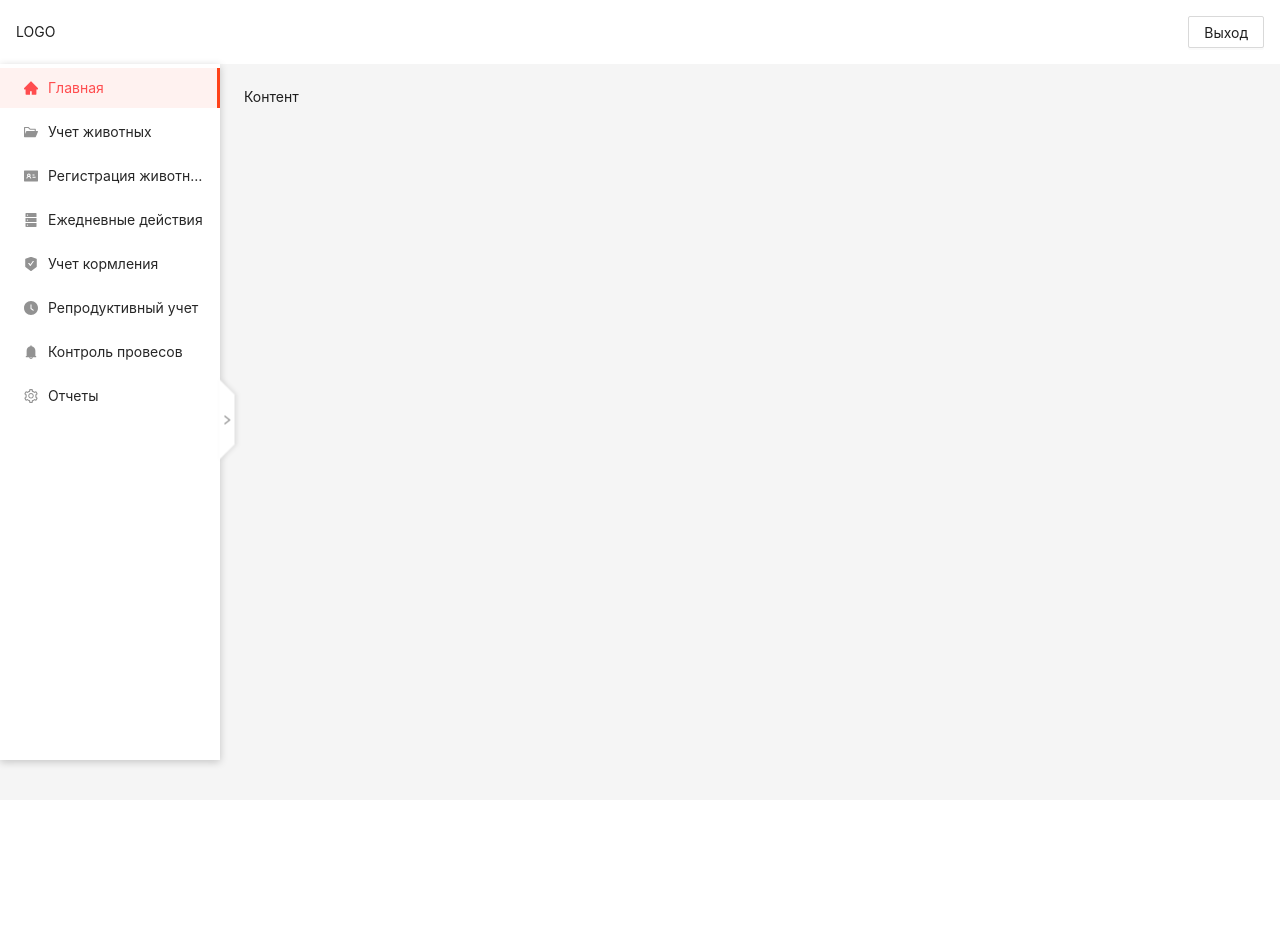
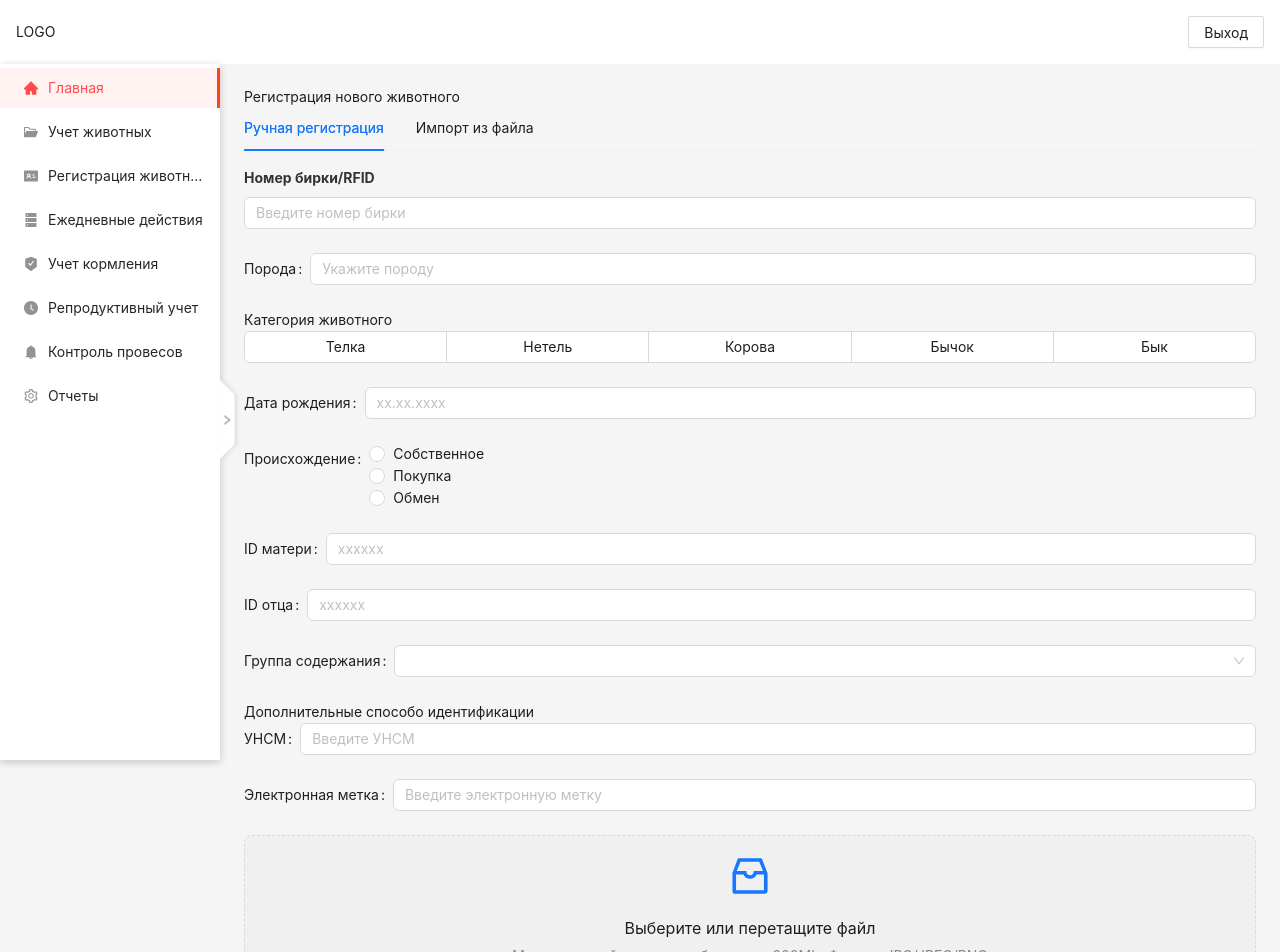
Before and after one commit to olyannaa/cattle_track_frontend, a React (Vite) app: page / in a window 1280 px wide. Shown: the top 952 px of the page. Before the commit the page ends 800 px from the top, so only its background shows below. Built offline with nearby package versions, Linux system fonts and the light colour scheme.

Commit message:
add forms

```diff
--- a/src/app/register-animal/RegisterAnimalsPage.tsx
+++ b/src/app/register-animal/RegisterAnimalsPage.tsx
@@ -1,7 +1,34 @@
+import { Tabs, TabsProps } from 'antd';
+import { ImportSelexForm } from './components/forms/import-selex-form/ImportSelexForm';
+import { ManualRegistrationForm } from './components/forms/manual-registration-form/ManualRegistrationForm';
+import { useState } from 'react';
+
 export const RegisterAnimalPage = () => {
+    const [activeTab, setActiveTab] = useState('1');
+    const items: TabsProps['items'] = [
+        {
+            key: '1',
+            label: 'Ручная регистрация',
+        },
+        {
+            key: '2',
+            label: 'Импорт из файла',
+        },
+    ];
+    const onChange = (key: string) => {
+        setActiveTab(key);
+    };
+
     return (
         <div>
-            <h1>Контент</h1>
+            <div>
+                <h1>Регистрация нового животного</h1>
+                <Tabs defaultActiveKey='1' items={items} onChange={onChange} />
+            </div>
+            <div>
+                {activeTab === '1' && <ManualRegistrationForm />}
+                {activeTab === '2' && <ImportSelexForm />}
+            </div>
         </div>
     );
 };
--- /dev/null
+++ b/src/app/register-animal/components/forms/import-selex-form/ImportSelexForm.tsx
@@ -0,0 +1,67 @@
+import { Form, List, Typography } from 'antd';
+import Dragger from 'antd/es/upload/Dragger';
+import { InboxOutlined } from '@ant-design/icons';
+
+export const ImportSelexForm = () => {
+    const data = [
+        'Инвентарный номер (обязательное поле, всегда первая колонка)',
+        'Дата рождения',
+        'Дата поступления',
+        'Дата выбытия',
+        'Причина выбытия',
+        'Расход',
+        'Живая масса при выбытии',
+        'Последнее взвешивание (дата)',
+        'Последнее взвешивание (вес)',
+        'Пол (1-бычок, 2-телка, 3-бык, 4-корова)',
+        'Статус',
+        'Инв.№ предка - O (отец)',
+        'Инв.№ предка - M (мать)',
+        'Порода',
+        'Хозяйство рождения',
+        'Область рождения',
+        'Гос-во рождения',
+    ];
+
+    return (
+        <div>
+            <Form>
+                <h2>Импорт животных из файла выгрузки СЕЛЭКС</h2>
+                <Form.Item>
+                    <Dragger>
+                        <p className='ant-upload-drag-icon'>
+                            <InboxOutlined />
+                        </p>
+                        <p className='ant-upload-text'>
+                            Выберите или перетащите файл
+                        </p>
+                        <p className='ant-upload-hint'>
+                            Максимальный размер изображения 200Mb. Формат
+                            JPG/JPEG/PNG
+                        </p>
+                    </Dragger>
+                </Form.Item>
+            </Form>
+            <div>
+                <h3>Файл должен содержать следующие колонки:</h3>
+                <div>
+                    <h3>Дополнительные способы идентификации</h3>
+                    <p>
+                        Дополнительные способы идентификации: Вы можете добавить
+                        любые дополнительные колонки для идентификации животных
+                        (например, УНСМ, Электронная метка, и др.). Эти поля
+                        будут автоматически созданы в системе как дополнительные
+                        поля идентификации.
+                    </p>
+                </div>
+                <List
+                    header={<div>Header</div>}
+                    footer={<div>Footer</div>}
+                    bordered
+                    dataSource={data}
+                    renderItem={(item) => <List.Item>{item}</List.Item>}
+                />
+            </div>
+        </div>
+    );
+};
--- /dev/null
+++ b/src/app/register-animal/components/forms/manual-registration-form/ManualRegistrationForm.tsx
@@ -0,0 +1,102 @@
+import { Button, Form, Input, Radio, Select } from 'antd';
+import { InboxOutlined } from '@ant-design/icons';
+import {
+    IRadioGroup,
+    RadioGroup,
+} from '../../../../../global-components/custom-input/radio-group/RadioGroup';
+import { useState } from 'react';
+import Dragger from 'antd/es/upload/Dragger';
+import { InputLabel } from '../../../../../global-components/custom-input/input-label/InputLabel';
+
+export const ManualRegistrationForm = () => {
+    const [dateBorn, setDateBorn] = useState('');
+    const animalsOptions: IRadioGroup = {
+        title: 'Категория животного',
+        options: [
+            { label: 'Телка', value: 'Телка' },
+            { label: 'Нетель', value: 'Нетель' },
+            { label: 'Корова', value: 'Корова' },
+            { label: 'Бычок', value: 'Бычок' },
+            { label: 'Бык', value: 'Бык' },
+        ],
+    };
+    const formatDateBorn = (e) => {
+        let val = e.target.value.replace(/\D/g, '');
+        if (val.length > 2 && val.length <= 4) {
+            val = `${val.slice(0, 2)}.${val.slice(2)}`;
+        } else if (val.length > 4) {
+            val = `${val.slice(0, 2)}.${val.slice(2, 4)}.${val.slice(4, 8)}`;
+        }
+        setDateBorn(val);
+    };
+    return (
+        <Form>
+            <Form.Item>
+                <InputLabel label='Номер бирки/RFID' />
+                <Input placeholder='Введите номер бирки'></Input>
+            </Form.Item>
+            <Form.Item label='Порода'>
+                <Input placeholder='Укажите породу'></Input>
+            </Form.Item>
+            <RadioGroup data={animalsOptions} />
+            <div>
+                <Form.Item label='Дата рождения'>
+                    <Input
+                        placeholder='xx.xx.xxxx'
+                        onChange={formatDateBorn}
+                    ></Input>
+                </Form.Item>
+                <Form.Item label='Происхождение'>
+                    <div>
+                        <Radio>Собственное</Radio>
+                    </div>
+                    <div>
+                        <Radio>Покупка</Radio>
+                    </div>
+                    <div>
+                        <Radio>Обмен</Radio>
+                    </div>
+                </Form.Item>
+            </div>
+            <div>
+                <Form.Item label='ID матери'>
+                    <Input placeholder='xxxxxx'></Input>
+                </Form.Item>
+                <Form.Item label='ID отца'>
+                    <Input placeholder='xxxxxx'></Input>
+                </Form.Item>
+            </div>
+            <Form.Item label='Группа содержания'>
+                <Select></Select>
+            </Form.Item>
+            <div>
+                <h3>Дополнительные способо идентификации</h3>
+                <div>
+                    <Form.Item label='УНСМ'>
+                        <Input placeholder='Введите УНСМ'></Input>
+                    </Form.Item>
+                    <Form.Item label='Электронная метка'>
+                        <Input placeholder='Введите электронную метку'></Input>
+                    </Form.Item>
+                </div>
+            </div>
+            <Form.Item>
+                <Dragger>
+                    <p className='ant-upload-drag-icon'>
+                        <InboxOutlined />
+                    </p>
+                    <p className='ant-upload-text'>
+                        Выберите или перетащите файл
+                    </p>
+                    <p className='ant-upload-hint'>
+                        Максимальный размер изображения 200Mb. Формат
+                        JPG/JPEG/PNG
+                    </p>
+                </Dragger>
+            </Form.Item>
+            <Button type='primary' danger>
+                Зарегистрировать животное
+            </Button>
+        </Form>
+    );
+};
--- /dev/null
+++ b/src/global-components/custom-input/input-label/InputLabel.tsx
@@ -0,0 +1,14 @@
+export const InputLabel = ({ label }: { label: string }) => {
+    return (
+        <div
+            style={{
+                fontSize: '14px',
+                fontWeight: 'bold',
+                color: '#333',
+                marginBottom: '8px',
+            }}
+        >
+            {label}
+        </div>
+    );
+};
--- /dev/null
+++ b/src/global-components/custom-input/radio-group/RadioGroup.tsx
@@ -0,0 +1,21 @@
+import { Form, Radio } from 'antd';
+import { CheckboxGroupProps } from 'antd/es/checkbox';
+
+export interface IRadioGroup {
+    title: string;
+    options: CheckboxGroupProps<string>['options'];
+}
+
+export const RadioGroup = ({ data }: { data: IRadioGroup }) => {
+    return (
+        <Form.Item>
+            <div>{data.title}</div>
+            <Radio.Group
+                block
+                options={data.options}
+                defaultValue='Pear'
+                optionType='button'
+            />
+        </Form.Item>
+    );
+};
```
Also changed, not shown: src/app/register-animal/components/forms/import-selex-form/ImportSelexForm.module.css (added), src/app/register-animal/components/forms/manual-registration-form/ManualRegistration.module.css (added), src/global-components/custom-input/input-label/InputLabel.module.css (added), src/global-components/custom-input/radio-group/RadioGroup.module.css (added).
